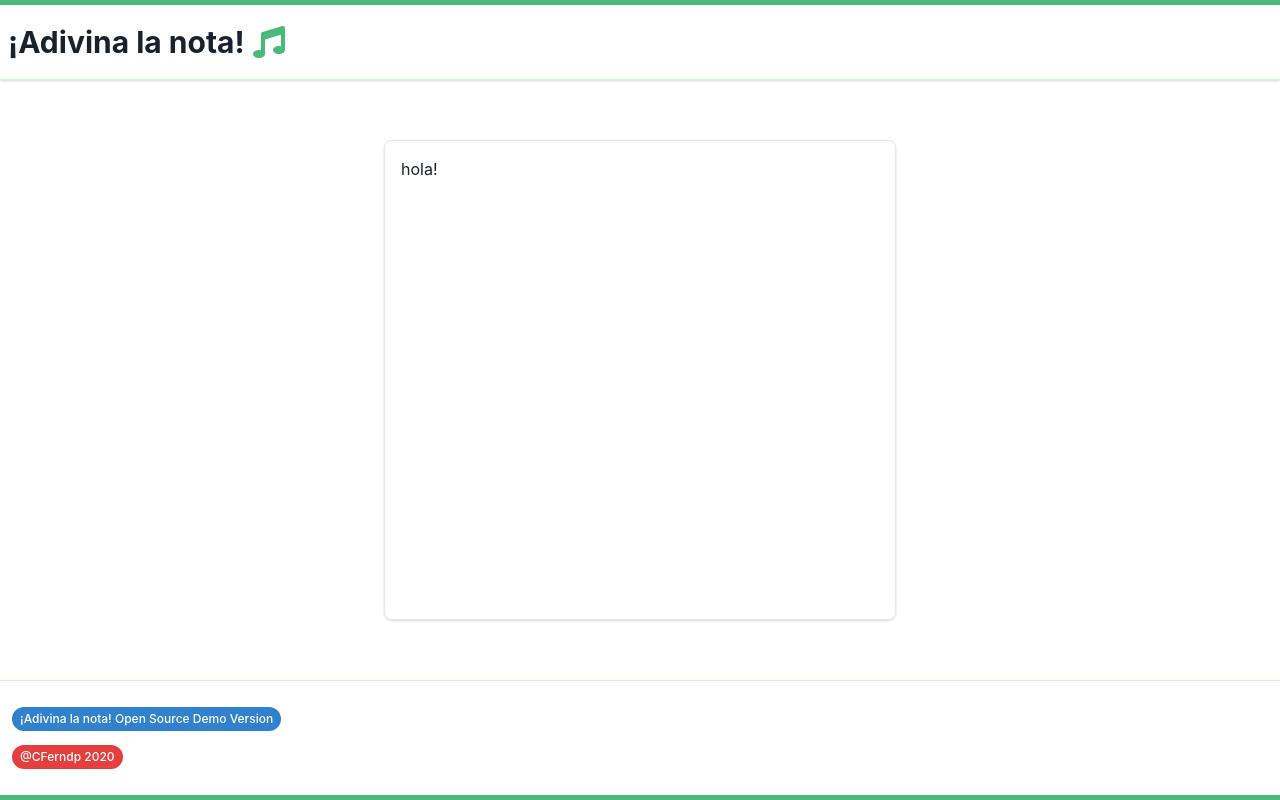
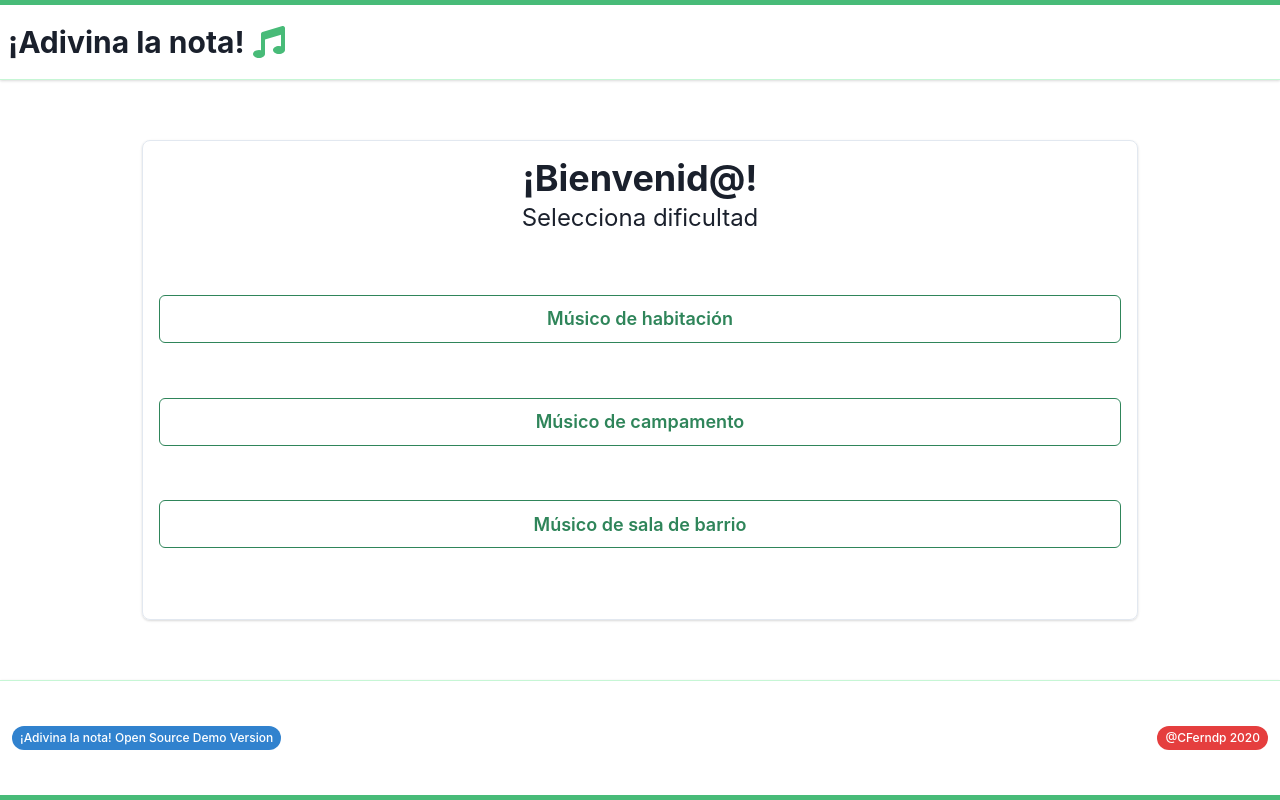
Before and after one commit to CFerndp/an, a Next.js app: page / in a window 1280 px wide. Built offline with nearby package versions, Linux system fonts and the light colour scheme.

Commit message:
Finished index page

```diff
--- a/components/PageTemplate/partials/Footer/Footer.tsx
+++ b/components/PageTemplate/partials/Footer/Footer.tsx
@@ -15,10 +15,10 @@ const Footer: React.FC = () => {
       borderTop="1px"
       borderTopColor="green.100"
       boxShadow="base"
-      alignItems="flex-start"
-      justifyContent="space-evenly"
+      alignItems="center"
+      justifyContent="space-between"
       h="100%"
-      direction="column"
+      direction="row"
     >
       <Tag borderRadius="full" variant="solid" colorScheme="blue" fontSize="xs">
         <Link href="https://github.com/CFerndp/an" isExternal>
--- a/components/PageTemplate/partials/Main/Main.tsx
+++ b/components/PageTemplate/partials/Main/Main.tsx
@@ -5,7 +5,7 @@ const Main: React.FC = ({ children }) => {
   return (
     <Center w="100%" h="100%">
       <Box
-        maxW="lg"
+        maxW="xxl"
         w="100%"
         h="80%"
         borderWidth="1px"
--- a/lang/translations/es.json
+++ b/lang/translations/es.json
@@ -7,6 +7,13 @@
         "copy": "@CFerndp {{year}}"
     },
     "index": {
-        "title": "¡Adivina la nota!"
+        "title": "¡Bienvenid@!",
+        "subtitle":"Selecciona dificultad",
+        "easyLevelButton":"Músico de habitación",
+        "easyLevelTooltip":"Selecciona este nivel si al tocar te piden que te encierres en tu habitación y con la puerta bien cerrada ^^'",
+        "mediumLevelButton":"Músico de campamento",
+        "mediumLevelTooltip":"Selecciona este nivel si eres capaz de tocar en el campamento de verano y dejar a tod@s boqueabiert@s con dos acordes :D",
+        "hardLevelButton":"Músico de sala de barrio",
+        "hardLevelTooltip":"Eres un máquina, te aburres y quieres demostrar que puedes con todo, aunque lo mismo te llevas una sorpresa..."
     }
 }
--- a/pages/index.tsx
+++ b/pages/index.tsx
@@ -2,12 +2,54 @@ import React, { Fragment } from "react";
 
 import { useTranslation } from "react-i18next";
 import PageTemplate from "@/components/PageTemplate";
+import {
+  Button,
+  Flex,
+  Grid,
+  GridItem,
+  Heading,
+  Text,
+  Tooltip,
+} from "@chakra-ui/react";
 
 const Index: React.FC = () => {
   const { t } = useTranslation("index");
   return (
     <PageTemplate>
-      <main>hola!</main>
+      <Grid h="100%" templateRows="1fr 1fr 9fr">
+        <GridItem>
+          <Heading textAlign="center">{t("title")}</Heading>
+        </GridItem>
+        <GridItem>
+          <Text as="h3" fontSize="2xl" textAlign="center">
+            {t("subtitle")}
+          </Text>
+        </GridItem>
+        <GridItem>
+          <Flex
+            direction="column"
+            h="100%"
+            justifyContent="space-evenly"
+            alignItems="center"
+          >
+            <Tooltip label={t("easyLevelTooltip")}>
+              <Button size="lg" colorScheme="green" variant="outline" w="100%">
+                {t("easyLevelButton")}
+              </Button>
+            </Tooltip>
+            <Tooltip label={t("mediumLevelTooltip")}>
+              <Button size="lg" colorScheme="green" variant="outline" w="100%">
+                {t("mediumLevelButton")}
+              </Button>
+            </Tooltip>
+            <Tooltip label={t("hardLevelTooltip")}>
+              <Button size="lg" colorScheme="green" variant="outline" w="100%">
+                {t("hardLevelButton")}
+              </Button>
+            </Tooltip>
+          </Flex>
+        </GridItem>
+      </Grid>
     </PageTemplate>
   );
 };
```
